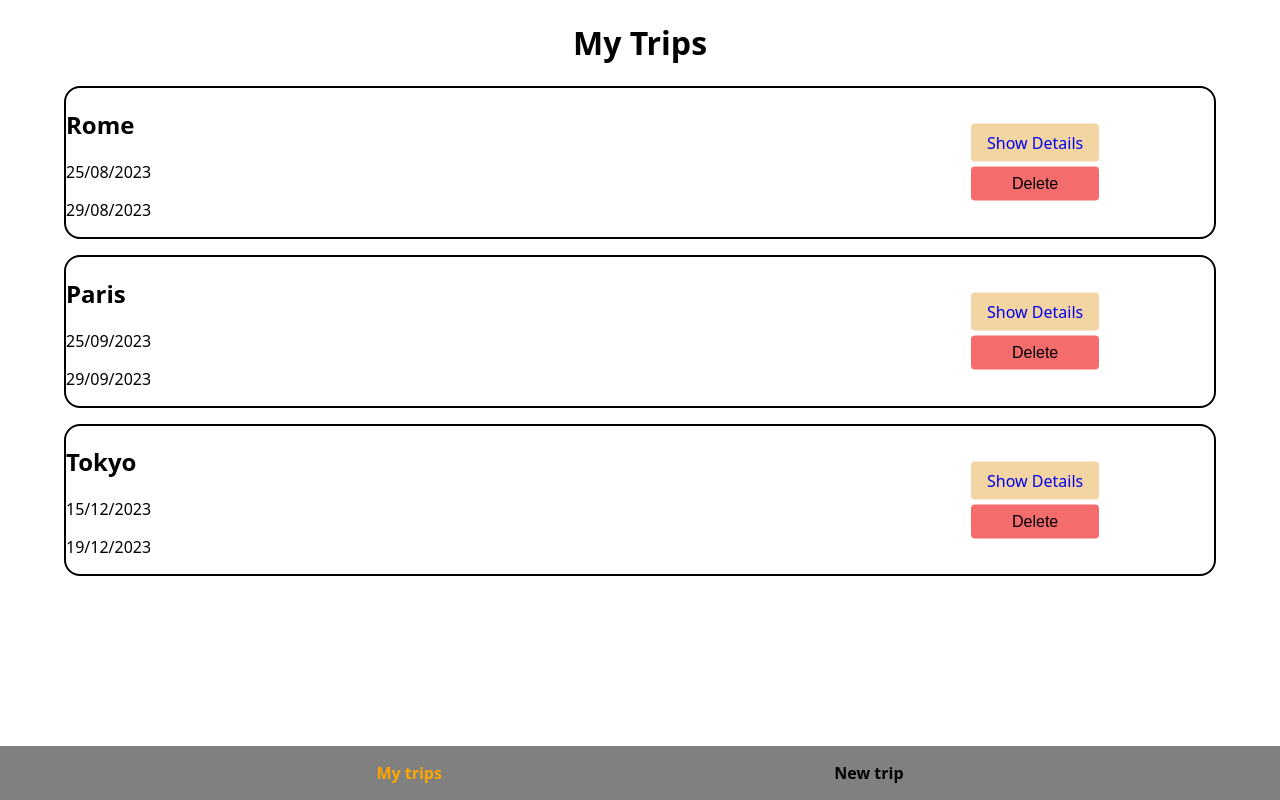
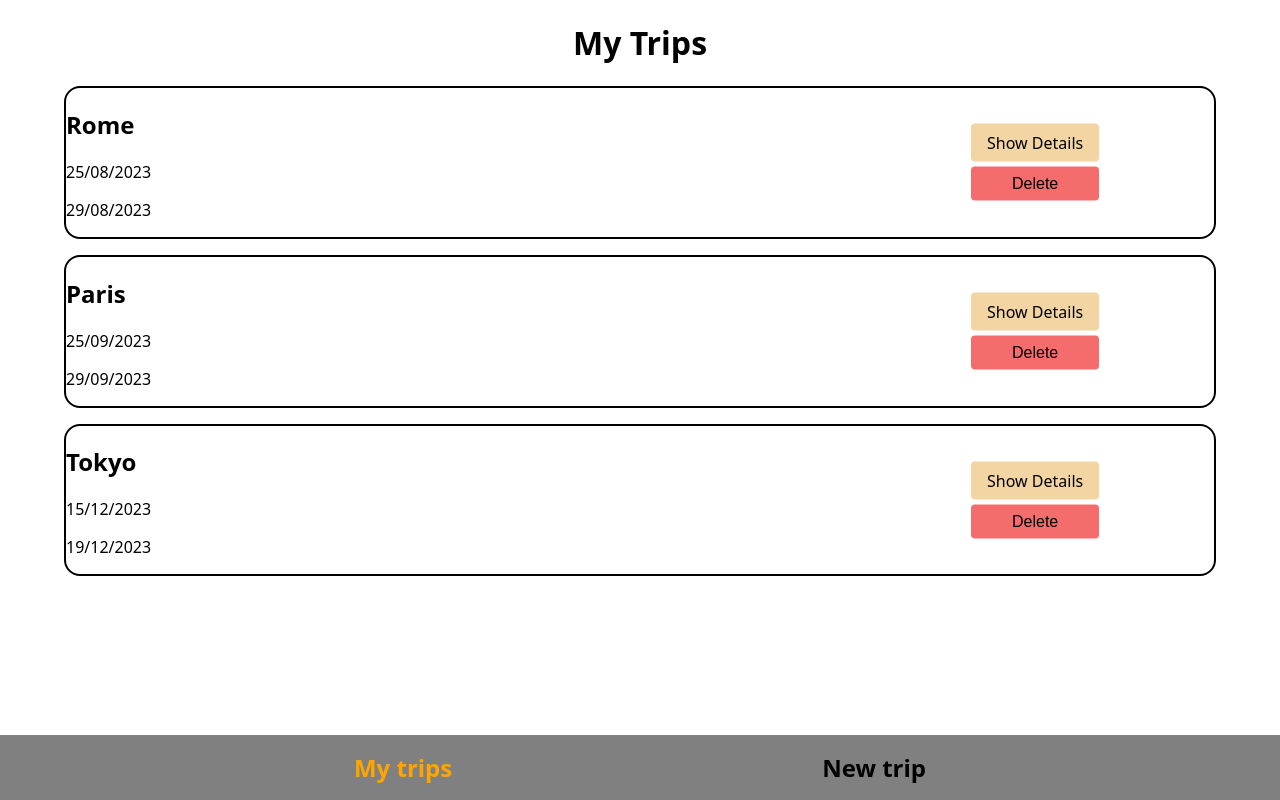
Before and after one commit to LukasWeckner/Capstone-Travel, a Next.js app: page / in a window 1280 px wide. Built offline with nearby package versions, Linux system fonts and the light colour scheme.

Commit message:
minor styling

```diff
--- a/components/FooterNavigation/index.js
+++ b/components/FooterNavigation/index.js
@@ -50,5 +50,6 @@ const StyledLink = styled(Link)`
       ? "orange"
       : "black"};
   text-decoration: none;
+  font-size: 1.5rem;
   font-weight: bold;
 `;
--- a/components/PreviewCardList/index.js
+++ b/components/PreviewCardList/index.js
@@ -63,6 +63,7 @@ const StyledButton = styled(StyledBasicButton)`
 const StyledLink = styled(Link)`
   text-decoration: none;
   padding: 0.5rem 1rem;
+  color: black;
   background-color: #f2d5a3;
   border-radius: 4px;
   cursor: pointer;
```
